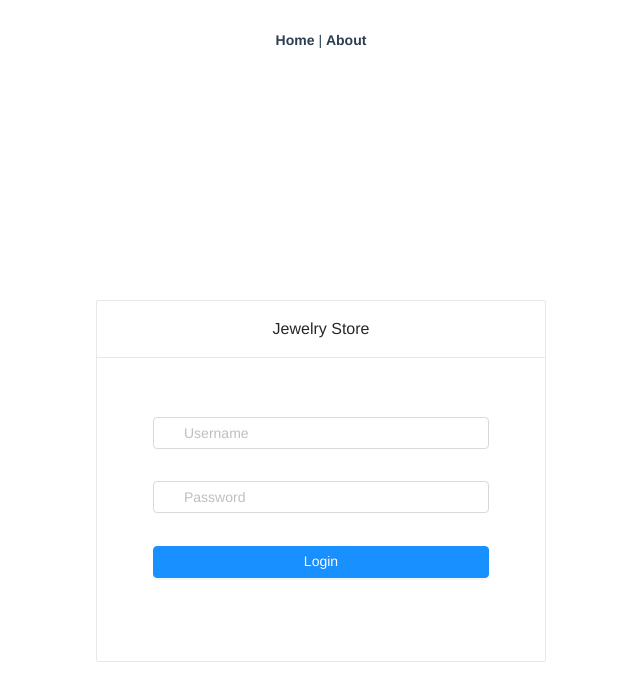
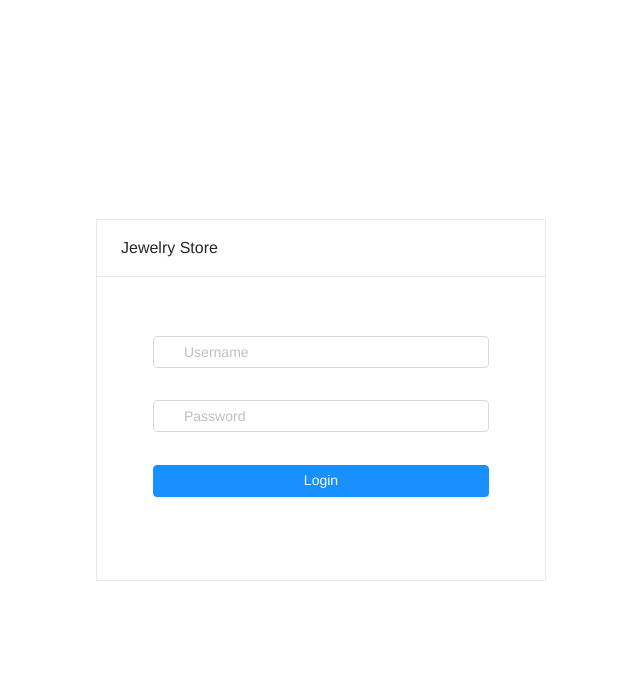
Before and after one commit to Yeami/jewelry-store, a Vue app in the folder client/: page /login in a window 1280 px wide. Shown: the top 700 px of the page, without its empty margins (319-959 px from the left). Built offline with nearby package versions, Linux system fonts and the light colour scheme.

Commit message:
Update the App.vue file structure

```diff
--- a/client/src/App.vue
+++ b/client/src/App.vue
@@ -1,32 +1,20 @@
 <template>
   <div id="app">
-    <div id="nav">
-      <router-link to="/">Home</router-link> |
-      <router-link to="/about">About</router-link>
-    </div>
     <router-view/>
   </div>
 </template>
 
 <style lang="scss">
-#app {
-  font-family: Avenir, Helvetica, Arial, sans-serif;
-  -webkit-font-smoothing: antialiased;
-  -moz-osx-font-smoothing: grayscale;
-  text-align: center;
-  color: #2c3e50;
-}
+  #app {
+    font-family: Avenir, Helvetica, Arial, sans-serif;
+    -webkit-font-smoothing: antialiased;
+    -moz-osx-font-smoothing: grayscale;
+    color: black;
+  }
 
-#nav {
-  padding: 30px;
-
-  a {
-    font-weight: bold;
-    color: #2c3e50;
-
-    &.router-link-exact-active {
-      color: #42b983;
-    }
+  .card {
+    background: #fff;
+    border: 1px solid #ddd;
+    border-radius: 4px;
   }
-}
 </style>
```
